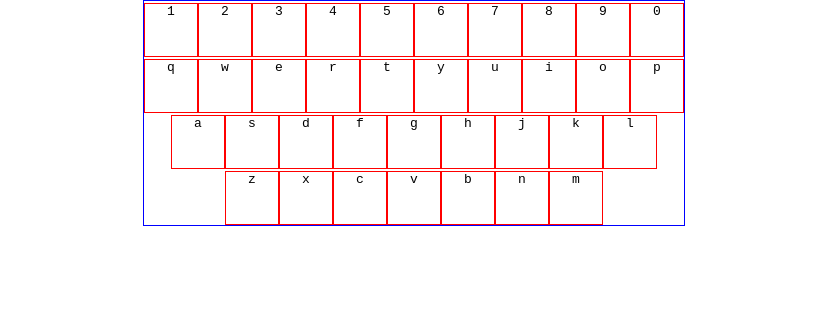
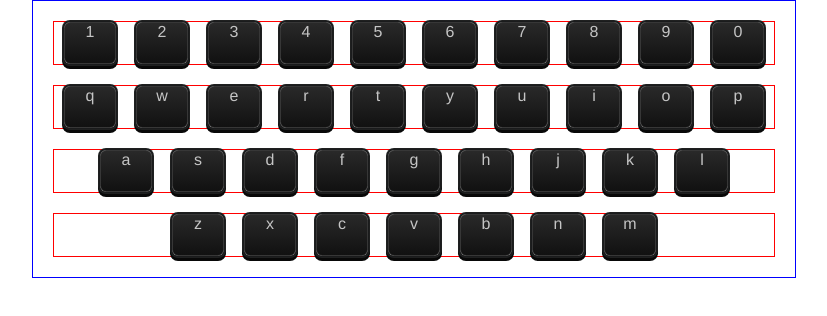
Before and after one commit to CodingBao/codingbao, a plain HTML site: page projects/navbar/index.html in a window 1280 px wide. Shown: the whole page, without its empty margins (226-1053 px from the left). Drawn offline with Linux system fonts and the light colour scheme.

Commit message:
changekey

```diff
--- a/projects/navbar/index.html
+++ b/projects/navbar/index.html
@@ -22,18 +22,18 @@
             text-align: center;
         }
 
-        #mainxxx {
+        #main {
             position: relative;
             border: 1px solid blue;
             display: inline-block;
         }
 
-        #mainxxx:nth-child(3) {
+        #main:nth-child(3) {
             position: absolute;
             left: 2em;
         }
 
-        #mainxxx:nth-child(4) {
+        #main:nth-child(4) {
             position: absolute;
             left: 2em;
         }
@@ -48,11 +48,33 @@
         kbd:hover>button {
             display: inline-block;
         }
+
+        .key{
+            width: 50px;
+            height: 40px;
+            background: linear-gradient(to bottom, #292929 0%,#111111 100%);
+	        border: 1px solid #373737; color: #C5C5C5; border-radius: 6px;
+	        box-shadow: 0 0 0 1px #1A1B1C, 0 0 0 2px #1F2020, 0 3px 0 2px #080808;
+	        position: relative;
+	        font-size: 16px; font-family: Helvetica;}
+
+        .row{
+            margin: 20px;
+            border: 1px solid red;
+        }
+
+        .row .key{
+            margin: 0 10px;
+        }
+
+        .key img{width: 16px; height: 16px; position: absolute; left: 4px; bottom: 2px;}
+        .key .text{position: absolute; left: 4px; top: 2px; }
+
     </style>
 </head>
 
 <body>
-    <main id="mainxxx">
+    <main id="main">
 
     </main>
 
@@ -64,24 +86,26 @@
             ['z', 'x', 'c', 'v', 'b', 'n', 'm']
         ]
 
-        var hashLoc = {};
+        var hashLoc = {'q': 'qq.com', 'w': 'weibo.com', 'e': 'ele.me', 'r': 'renren.com', 't': 'tianya.com', 'y': 'youtube.com', 'u': 'uc.com' , 'i': 'iqiyi.com', 'o': 'opera.com', 'p': undefined, 'a': 'acfun.tv', 's': 'sohu.com', 'z': 'zhihu.com', 'm': 'www.mcdonalds.com.cn'}
         var hashInLocalStorage = JSON.parse(localStorage.getItem('save') || 'null')
         if (hashInLocalStorage) {
             hashLoc = hashInLocalStorage
         }
+
         var index = 0
         while (index < hash1.length) {
             var box = document.createElement("div")
-            mainxxx.appendChild(box)
-            box.id = index
+            main.appendChild(box)
+            box.className = "row"
             var index2 = 0;
             while (index2 < hash1[index].length) {
                 var kbdbox = document.createElement("kbd")
                 box.appendChild(kbdbox)
                 kbdbox.textContent = hash1[index][index2]
+                kbdbox.className = "key"
 
                 var btn = document.createElement("button")
-                btn.textContent = "Edit"
+                btn.textContent = "E"
                 kbdbox.appendChild(btn)
                 btn.id = hash1[index][index2]
                 btn.onclick = function (xxx) {
@@ -96,10 +120,9 @@
         }
 
         document.onkeypress = function (xxx) {
-
             var loc = hashLoc[xxx.key]
-            console.log(xxx.key, hashLoc[xxx.key])
-            window.open(hashLoc[xxx.key], '_blank')
+            console.log(loc)
+			window.open('http://'+loc, '_blank')
         }
     </script>
 </body>
```
Also changed, not shown: projects/resume/index.html (+0 -8 lines).
